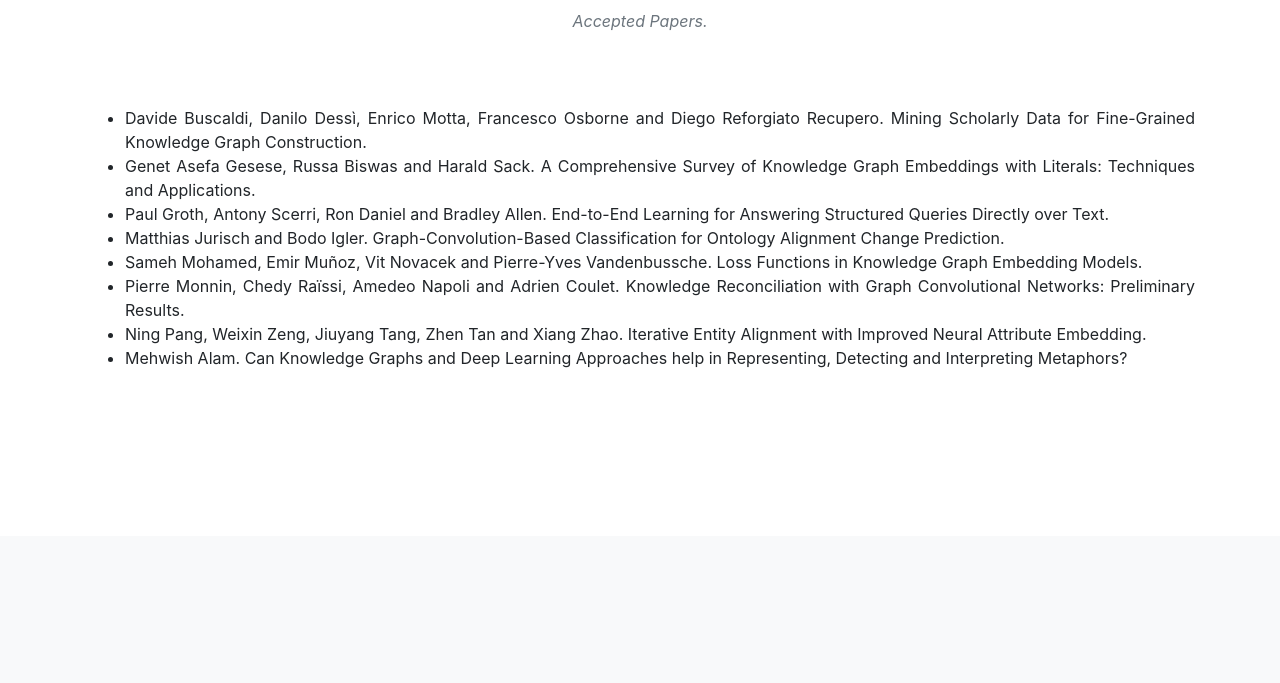
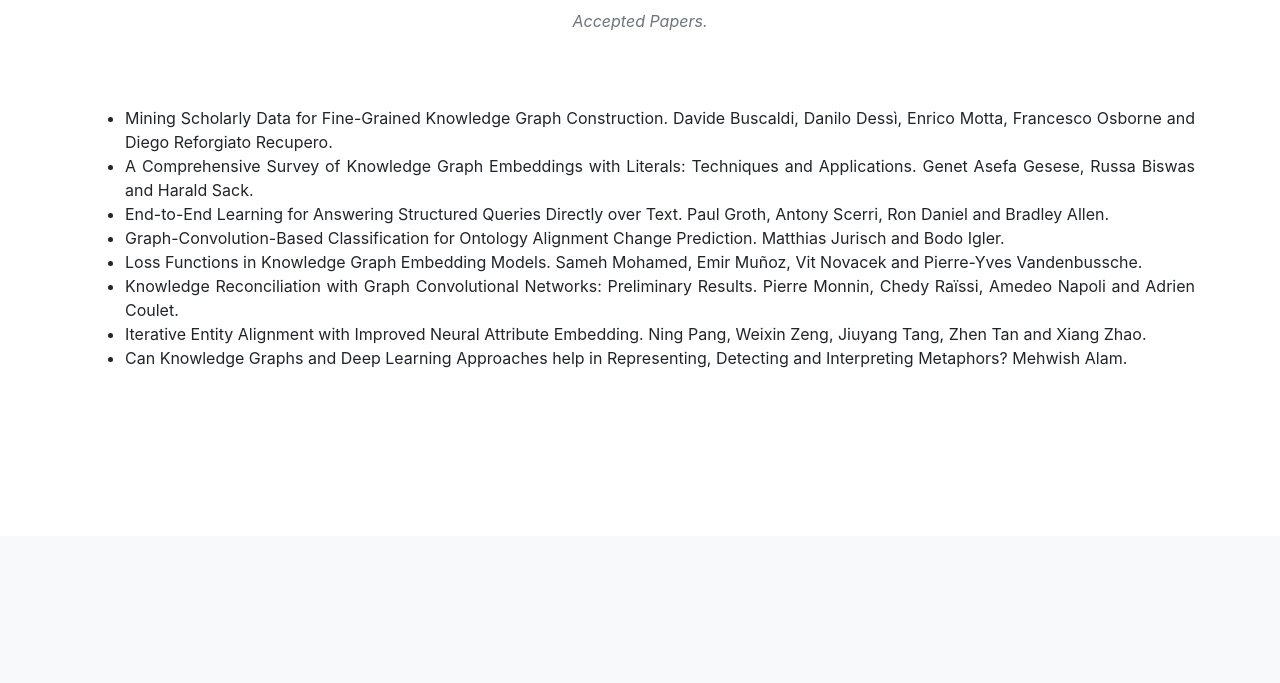
Before and after one commit to alammehwish/dl4kg-eswc, a website with bundled scripts: page index.html in a window 1280 px wide. Shown: the part 4995-5678 px from the top of the page. Built offline with nearby package versions, Linux system fonts and the light colour scheme; files whose address does not match are found by name; a web font is replaced by a local one.

Commit message:
Update index.html

```diff
--- a/index.html
+++ b/index.html
@@ -248,14 +248,14 @@ Applications of combining Deep Learning and Knowledge Graphs<br/>
             <h2 class="section-heading text-uppercase">Workshop Program and Proceedings</h2>
             <h3 class="section-subheading text-muted">Accepted Papers.</h3>
 	<ul style="text-align:justify">
-		<li>Davide Buscaldi, Danilo Dessì, Enrico Motta, Francesco Osborne and Diego Reforgiato Recupero. Mining Scholarly Data for Fine-Grained Knowledge Graph Construction.</li>
-		<li>Genet Asefa Gesese, Russa Biswas and Harald Sack. A Comprehensive Survey of Knowledge Graph Embeddings with Literals: Techniques and Applications.</li>
-		<li>Paul Groth, Antony Scerri, Ron Daniel and Bradley Allen. End-to-End Learning for Answering Structured Queries Directly over Text.</li>
-		<li>Matthias Jurisch and Bodo Igler. Graph-Convolution-Based Classification for Ontology Alignment Change Prediction.</li>
-		<li>Sameh Mohamed, Emir Muñoz, Vit Novacek and Pierre-Yves Vandenbussche. Loss Functions in Knowledge Graph Embedding Models.</li>
-		<li>Pierre Monnin, Chedy Raïssi, Amedeo Napoli and Adrien Coulet. Knowledge Reconciliation with Graph Convolutional Networks: Preliminary Results.</li>
-		<li>Ning Pang, Weixin Zeng, Jiuyang Tang, Zhen Tan and Xiang Zhao. Iterative Entity Alignment with Improved Neural Attribute Embedding.</li>
-		<li>Mehwish Alam. Can Knowledge Graphs and Deep Learning Approaches help in Representing, Detecting and Interpreting Metaphors?</li>
+		<li>Mining Scholarly Data for Fine-Grained Knowledge Graph Construction. Davide Buscaldi, Danilo Dessì, Enrico Motta, Francesco Osborne and Diego Reforgiato Recupero.</li>
+		<li>A Comprehensive Survey of Knowledge Graph Embeddings with Literals: Techniques and Applications. Genet Asefa Gesese, Russa Biswas and Harald Sack.</li>
+		<li>End-to-End Learning for Answering Structured Queries Directly over Text. Paul Groth, Antony Scerri, Ron Daniel and Bradley Allen. </li>
+		<li>Graph-Convolution-Based Classification for Ontology Alignment Change Prediction. Matthias Jurisch and Bodo Igler. </li>
+		<li>Loss Functions in Knowledge Graph Embedding Models. Sameh Mohamed, Emir Muñoz, Vit Novacek and Pierre-Yves Vandenbussche. </li>
+		<li>Knowledge Reconciliation with Graph Convolutional Networks: Preliminary Results. Pierre Monnin, Chedy Raïssi, Amedeo Napoli and Adrien Coulet.</li>
+		<li>Iterative Entity Alignment with Improved Neural Attribute Embedding. Ning Pang, Weixin Zeng, Jiuyang Tang, Zhen Tan and Xiang Zhao. </li>
+		<li>Can Knowledge Graphs and Deep Learning Approaches help in Representing, Detecting and Interpreting Metaphors? Mehwish Alam. </li>
           </ul>
 		</div>
         </div>
```
